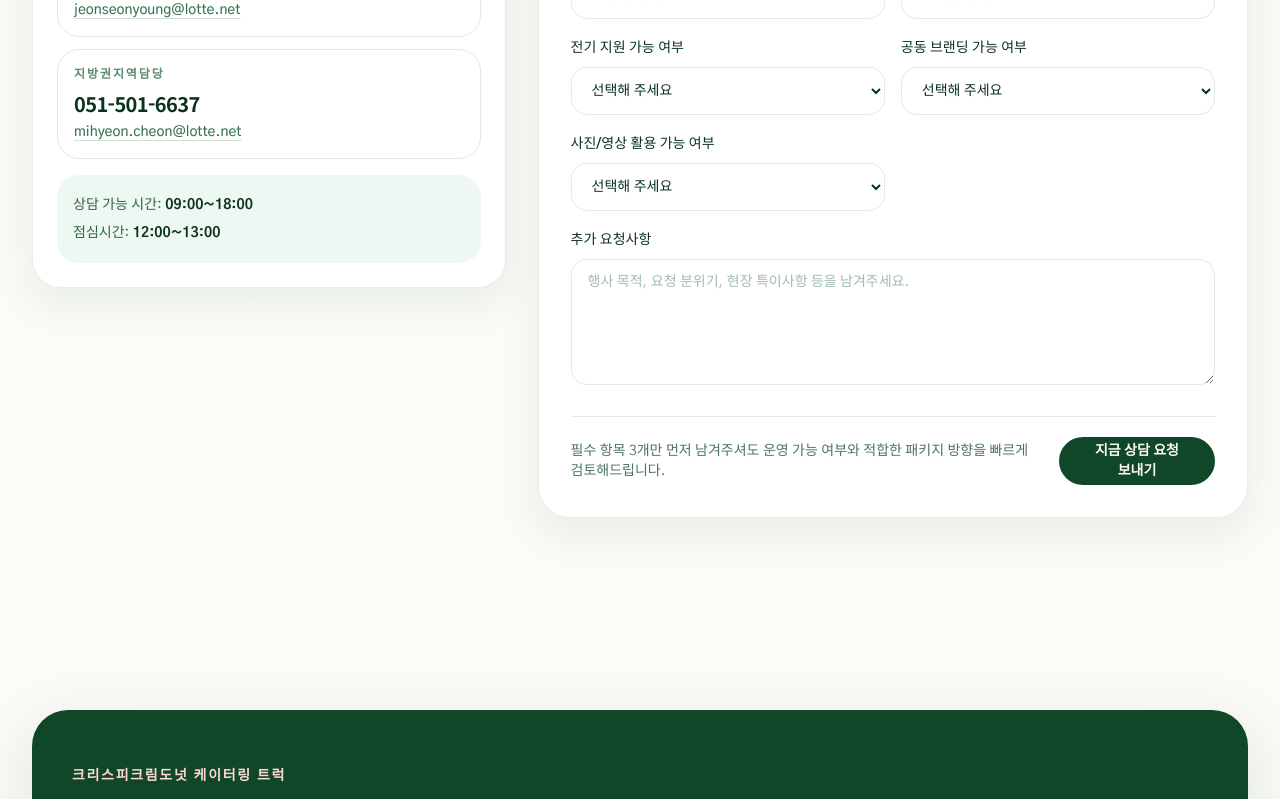
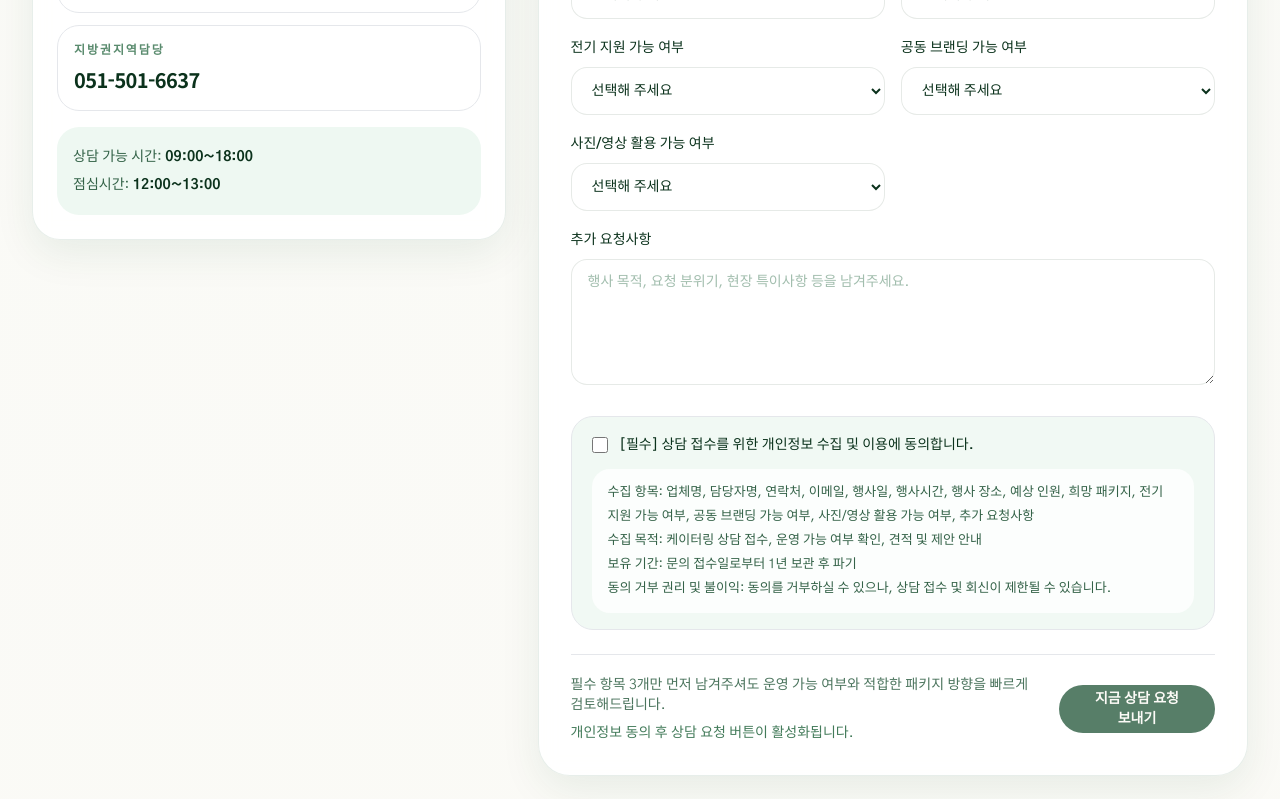
Before and after one commit to oreo4885-max/kkd-catering-landing, a Next.js app: page / in a window 1280 px wide. Shown: the part 9380-10179 px from the top of the page. Built offline with nearby package versions, Linux system fonts and the light colour scheme.

Commit message:
개인정보동의, 메일주소삭제

```diff
--- a/app/api/inquiry/route.ts
+++ b/app/api/inquiry/route.ts
@@ -65,6 +65,7 @@ type InquiryPayload = {
   coBranding: string;
   photoUsage: string;
   notes?: string;
+  privacyConsent?: string;
 };
 
 function pickRouteLabel(location: string) {
@@ -98,12 +99,17 @@ function validatePayload(payload: InquiryPayload) {
     coBranding: "공동 브랜딩 가능 여부",
     photoUsage: "사진/영상 활용 가능 여부",
     notes: "추가 요청사항",
+    privacyConsent: "개인정보 수집 및 이용 동의",
   };
 
   for (const field of requiredFields) {
     if (!payload[field]?.trim()) {
       return `${fieldLabels[field]} 값을 입력해 주세요.`;
     }
+  }
+
+  if (payload.privacyConsent !== "agreed") {
+    return "개인정보 수집 및 이용 동의가 필요합니다.";
   }
 
   return null;
--- a/components/landing/inquiry-form.tsx
+++ b/components/landing/inquiry-form.tsx
@@ -27,17 +27,36 @@ export function InquiryForm() {
   const { inquiryForm } = siteContent;
   const [status, setStatus] = useState<"idle" | "submitting" | "success" | "error">("idle");
   const [message, setMessage] = useState("");
+  const [privacyChecked, setPrivacyChecked] = useState(false);
+
   const trustSignals = useMemo(
     () => [
       "예상 답변 시간: 영업일 기준 순차 회신",
-      "진행 가능 지역: 수도권 / 지방권 상담 후 검토",
+      "진행 가능 지역: 수도권/지방권 상담 후 검토",
       "필수 입력 3개: 업체명, 연락처, 행사일",
+    ],
+    [],
+  );
+
+  const privacyItems = useMemo(
+    () => [
+      "수집 항목: 업체명, 담당자명, 연락처, 이메일, 행사일, 행사시간, 행사 장소, 예상 인원, 희망 패키지, 전기 지원 가능 여부, 공동 브랜딩 가능 여부, 사진/영상 활용 가능 여부, 추가 요청사항",
+      "수집 목적: 케이터링 상담 접수, 운영 가능 여부 확인, 견적 및 제안 안내",
+      "보유 기간: 문의 접수일로부터 1년 보관 후 파기",
+      "동의 거부 권리 및 불이익: 동의를 거부하실 수 있으나, 상담 접수 및 회신이 제한될 수 있습니다.",
     ],
     [],
   );
 
   async function handleSubmit(event: FormEvent<HTMLFormElement>) {
     event.preventDefault();
+
+    if (!privacyChecked) {
+      setStatus("error");
+      setMessage("개인정보 수집 및 이용 동의 후 상담 요청이 가능합니다.");
+      return;
+    }
+
     setStatus("submitting");
     setMessage("");
 
@@ -57,14 +76,15 @@ export function InquiryForm() {
       const result = (await response.json()) as { message?: string };
 
       if (!response.ok) {
-        throw new Error(result.message || "문의 전송에 실패했습니다.");
+        throw new Error(result.message || "문의 접수 중 문제가 발생했습니다.");
       }
 
       setStatus("success");
       setMessage(result.message || "문의가 정상 접수되었습니다.");
       form.reset();
+      setPrivacyChecked(false);
     } catch (error) {
-      const errorMessage = error instanceof Error ? error.message : "문의 전송에 실패했습니다.";
+      const errorMessage = error instanceof Error ? error.message : "문의 접수 중 문제가 발생했습니다.";
       setStatus("error");
       setMessage(errorMessage);
     }
@@ -82,6 +102,7 @@ export function InquiryForm() {
           </div>
         ))}
       </div>
+
       <div className="grid gap-3.5 sm:grid-cols-2 sm:gap-4">
         {inquiryForm.fields.map((field) => {
           const spanClass = field.type === "textarea" || field.name === "location" ? "sm:col-span-2" : "";
@@ -92,6 +113,7 @@ export function InquiryForm() {
                 {field.label}
                 {field.required ? " *" : ""}
               </span>
+
               {field.type === "select" ? (
                 <select className={inputClassName} name={field.name} defaultValue="" required={field.required}>
                   <option value="" disabled>
@@ -124,19 +146,43 @@ export function InquiryForm() {
           );
         })}
       </div>
+
+      <div className="mt-5 rounded-[22px] border border-forest-900/8 bg-forest-50/80 px-4 py-4 text-sm leading-6 text-forest-800 sm:mt-6 sm:px-5">
+        <label className="flex items-start gap-3 text-forest-900">
+          <input
+            className="mt-1 h-4 w-4 rounded border-forest-900/20 text-forest-800 focus:ring-forest-300"
+            type="checkbox"
+            name="privacyConsent"
+            value="agreed"
+            checked={privacyChecked}
+            onChange={(event) => setPrivacyChecked(event.target.checked)}
+            required
+          />
+          <span className="font-medium">[필수] 상담 접수를 위한 개인정보 수집 및 이용에 동의합니다.</span>
+        </label>
+
+        <div className="mt-3 rounded-[18px] bg-white/80 px-4 py-3 text-[13px] leading-6 text-forest-800/85">
+          {privacyItems.map((item) => (
+            <p key={item}>{item}</p>
+          ))}
+        </div>
+      </div>
+
       <div className="mt-5 flex flex-col gap-3 border-t border-forest-900/8 pt-4 text-sm text-forest-800/75 sm:mt-6 sm:pt-5 sm:flex-row sm:items-center sm:justify-between">
         <div className="space-y-2">
           <p>{inquiryForm.description}</p>
+          {!privacyChecked ? <p className="text-forest-700/80">개인정보 동의 후 상담 요청 버튼이 활성화됩니다.</p> : null}
           {message ? (
             <p className={status === "success" ? "text-forest-800" : "text-kkdred"}>{message}</p>
           ) : null}
         </div>
+
         <button
           type="submit"
-          disabled={status === "submitting"}
+          disabled={status === "submitting" || !privacyChecked}
           className="inline-flex h-11 items-center justify-center rounded-full bg-forest-800 px-5 text-[13px] font-semibold text-cream transition hover:bg-forest-900 disabled:cursor-not-allowed disabled:opacity-70 sm:h-12 sm:px-6 sm:text-sm"
         >
-          {status === "submitting" ? "문의 전송 중..." : inquiryForm.submitLabel}
+          {status === "submitting" ? "문의 전송 중.." : inquiryForm.submitLabel}
         </button>
       </div>
     </form>
--- a/components/landing/sections/bottom-cta-section.tsx
+++ b/components/landing/sections/bottom-cta-section.tsx
@@ -24,9 +24,6 @@ export function BottomCtaSection() {
                 <a href={item.href} className="ko-heading mt-1 block text-lg font-semibold text-white hover:text-[#ffd8d1]">
                   {item.phone}
                 </a>
-                <a href={item.emailHref} className="mt-1 block text-sm text-white/78 underline decoration-white/20 underline-offset-4 hover:text-white">
-                  {item.email}
-                </a>
               </div>
             ))}
           </div>
--- a/components/landing/sections/inquiry-section.tsx
+++ b/components/landing/sections/inquiry-section.tsx
@@ -32,12 +32,6 @@ export function InquirySection() {
                     <a href={item.href} className="ko-heading mt-2 block text-[1.1rem] font-semibold text-forest-900 hover:text-forest-700 sm:text-xl">
                       {item.phone}
                     </a>
-                    <a
-                      href={item.emailHref}
-                      className="mt-1 block text-sm font-medium text-forest-700/85 underline decoration-forest-700/20 underline-offset-4 hover:text-forest-900"
-                    >
-                      {item.email}
-                    </a>
                   </div>
                 ))}
               </div>
```
